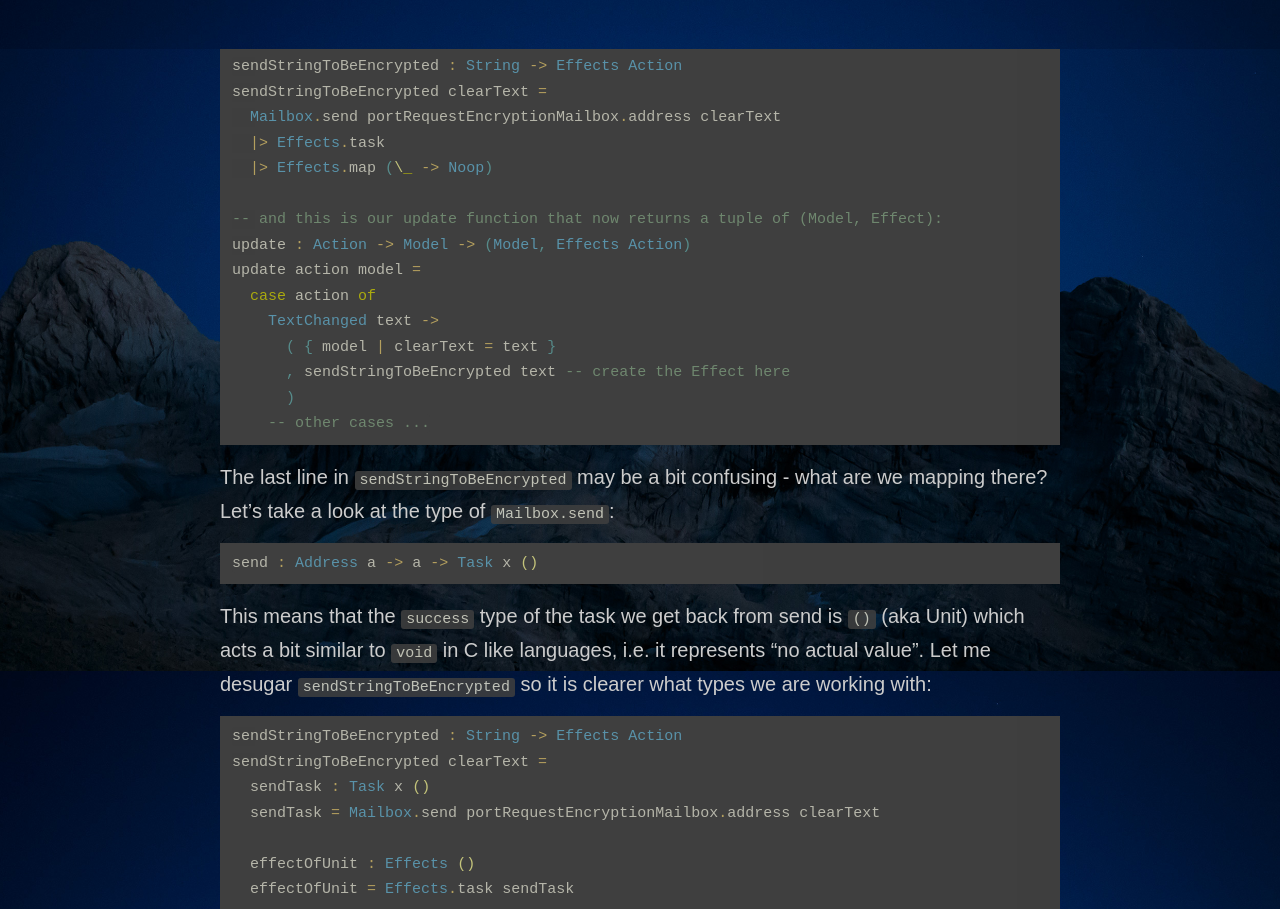
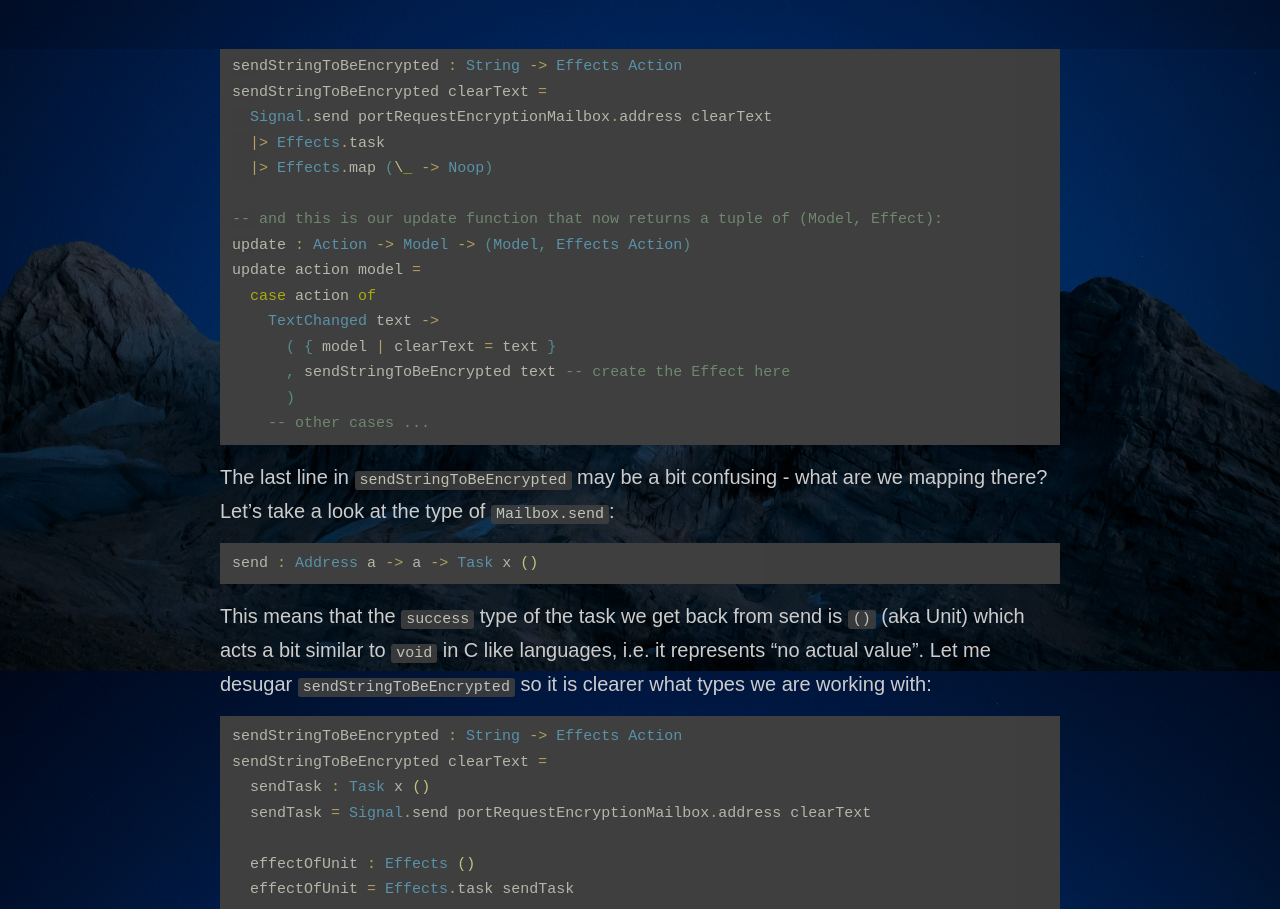
Before and after one commit to danyx23/danyx23.github.io, a Jekyll site: the page built from _posts/2016-02-26-ports-in-elm.md, in a window 1280 px wide and 1400 px high, scrolled down 1878 px. Shown: the part 151-1060 px from the top of the window. Built offline with Jekyll 4.4.1, drawn with Linux system fonts in a browser that asks for light colours.

Commit message:
Fixed mistake in Module name

````diff
--- a/_posts/2016-02-26-ports-in-elm.md
+++ b/_posts/2016-02-26-ports-in-elm.md
@@ -49,7 +49,7 @@ This initalizes the `Mailbox` and fills in the hole we had before - the Signal w
 ```haskell
 sendStringToBeEncrypted : String -> Effects Action
 sendStringToBeEncrypted clearText =
-  Mailbox.send portRequestEncryptionMailbox.address clearText
+  Signal.send portRequestEncryptionMailbox.address clearText
   |> Effects.task
   |> Effects.map (\_ -> Noop)
 
@@ -76,7 +76,7 @@ This means that the `success` type of the task we get back from send is `()` (ak
 sendStringToBeEncrypted : String -> Effects Action
 sendStringToBeEncrypted clearText =
   sendTask : Task x ()
-  sendTask = Mailbox.send portRequestEncryptionMailbox.address clearText
+  sendTask = Signal.send portRequestEncryptionMailbox.address clearText
 
   effectOfUnit : Effects ()
   effectOfUnit = Effects.task sendTask
````
